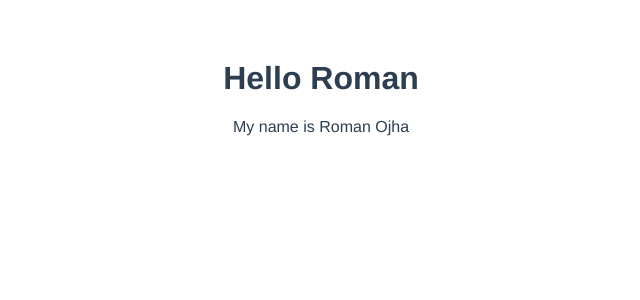
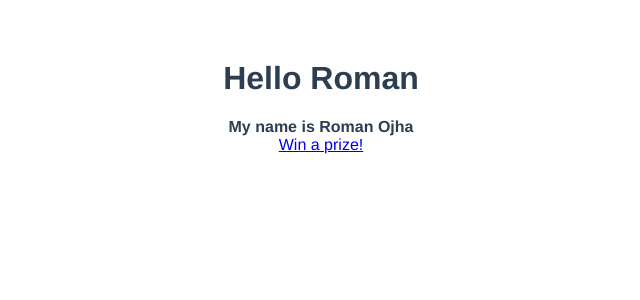
Before and after one commit to roman-ojha/vue, a Vue app in the folder Class/: page / in a window 1280 px wide. Shown: the top 300 px of the page, without its empty margins (319-959 px from the left). Built offline with nearby package versions, Linux system fonts and the light colour scheme.

Commit message:
Binding HTML string in vue

```diff
--- a/Class/src/App.vue
+++ b/Class/src/App.vue
@@ -3,7 +3,7 @@
 </template>
 
 <script>
-import Application from "./Topic_Wise/05_Binding_Text/App.vue";
+import Application from "./Topic_Wise/06_Binding_HTML/App.vue";
 
 export default {
   name: "App",
--- /dev/null
+++ b/Class/src/Topic_Wise/06_Binding_HTML/App.vue
@@ -0,0 +1,23 @@
+<template>
+  <h1>{{ greet }} {{ name }}</h1>
+  <!-- to bind html we can use 'v-html' directive -->
+  <div v-html="msg"></div>
+  <!-- NOTE|Warning: when you use 'v-html' directive it is very important to keep in mind that you should only render the content that you trust, if you are using 3rd party api it is very risky 'v-html' directive because it might lead to cross side scripting attacks making you application vulnerable to security threats -->
+  <div v-html="hack"></div>
+</template>
+
+<script>
+export default {
+  data() {
+    return {
+      greet: "Hello",
+      name: "Roman",
+      msg: "<b>My name is Roman Ojha</b>",
+      // now in 'msg' we are passing string but added bold tag
+      hack: `<a href="#" onclick="alert('you have been hacked!')">Win a prize!</a>`,
+    };
+  },
+};
+</script>
+
+<style></style>
```
Also changed, not shown: Class/src/Topic_Wise/06_Binding_HTML/06_Binding_HTML.txt (added).
